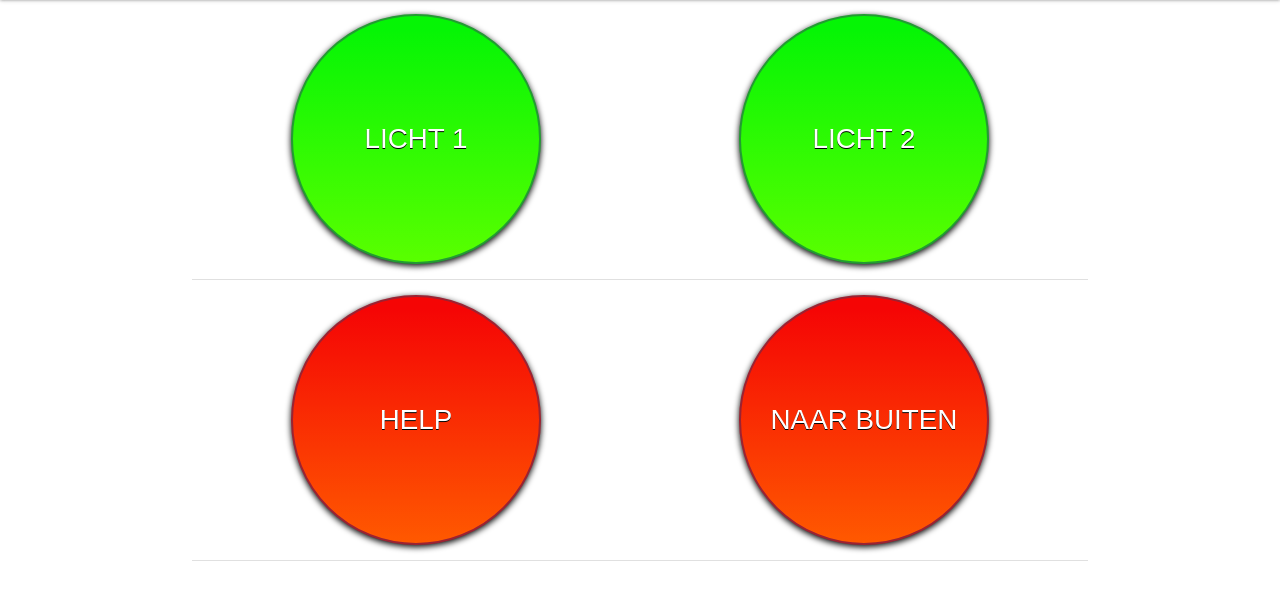
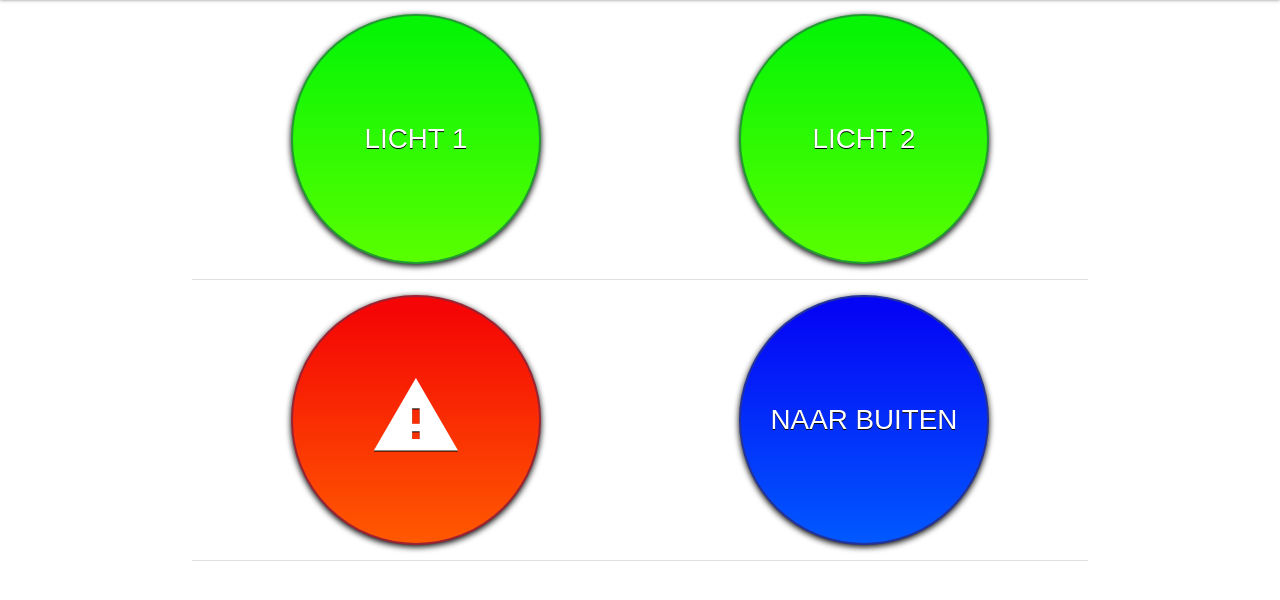
Before and after one commit to BW155/System-Automation, a Flask app: page / in a window 1280 px wide. Shown: the part 65-665 px from the top of the page. Run offline with Flask 2, Linux system fonts and the light colour scheme; parts of the project's set-up code (start-up, migrations or seed data) failed here and were passed over.

Commit message:
updated templates

```diff
--- /dev/null
+++ b/front-end/static/css/icons.css
@@ -0,0 +1,23 @@
+/* fallback */
+@font-face {
+  font-family: 'Material Icons';
+  font-style: normal;
+  font-weight: 400;
+  src: url(/static/fonts/material-icons.woff2) format('woff2');
+}
+
+.material-icons {
+  font-family: 'Material Icons';
+  font-weight: normal;
+  font-style: normal;
+  font-size: 24px;
+  line-height: 1;
+  letter-spacing: normal;
+  text-transform: none;
+  display: inline-block;
+  white-space: nowrap;
+  word-wrap: normal;
+  direction: ltr;
+  text-rendering: optimizeLegibility;
+  -webkit-font-smoothing: antialiased;
+}
--- a/front-end/templates/base.html
+++ b/front-end/templates/base.html
@@ -3,7 +3,7 @@
 
 <head>
     <title>System-Automation</title>
-    <link href="https://fonts.googleapis.com/icon?family=Material+Icons" rel="stylesheet">
+    <link href="/static/css/icons.css" rel="stylesheet">
     <link type="text/css" rel="stylesheet" href="/static/css/materialize.min.css" media="screen,projection" />
 
     <!--Let browser know website is optimized for mobile-->
--- a/front-end/templates/index.html
+++ b/front-end/templates/index.html
@@ -79,8 +79,41 @@
 	top:2px;
 }
 
+
+.blue-button {
+	box-shadow: 0px 2px 6px 0px #000000;
+	background:linear-gradient(to bottom, #0505f5 5%, #0059ff 100%);
+	background-color:#0505f5;
+	border-radius:150px;
+	border:2px solid #22329c;
+	display:inline-block;
+	cursor:pointer;
+	color:#ffffff;
+	font-family:Arial;
+	font-size: calc(100% + 1vw);
+	padding:32px 20px;
+	text-decoration:none;
+	text-shadow:0px 1px 0px #010300;
+    height: 30vw;
+    width: 30vw;
+    max-width: 250px;
+    max-height: 250px;
+}
+.blue-button:hover {
+	background:linear-gradient(to bottom, #0059ff 5%, #0505f5 100%);
+	background-color:#0059ff;
+}
+.blue-button:active {
+	position:relative;
+	top:2px;
+}
+
 td {
     text-align: center;
+}
+
+button > i {
+    font-size: calc(100% + 5vw) !important;
 }
 </style>
 <table>
@@ -94,10 +127,10 @@ td {
     </tr>
     <tr>
         <td>
-            <button class="red-button">HELP</button>
+            <button class="red-button"><i class="material-icons">warning</i></button>
         </td>
         <td>
-            <button class="red-button">NAAR BUITEN</button>
+            <button class="blue-button">NAAR BUITEN</button>
         </td>
     </tr>
 </table>
```
Also changed, not shown: front-end/templates/dashboard.html (+11 -7 lines), front-end/static/fonts/material-icons.woff2 (added).
